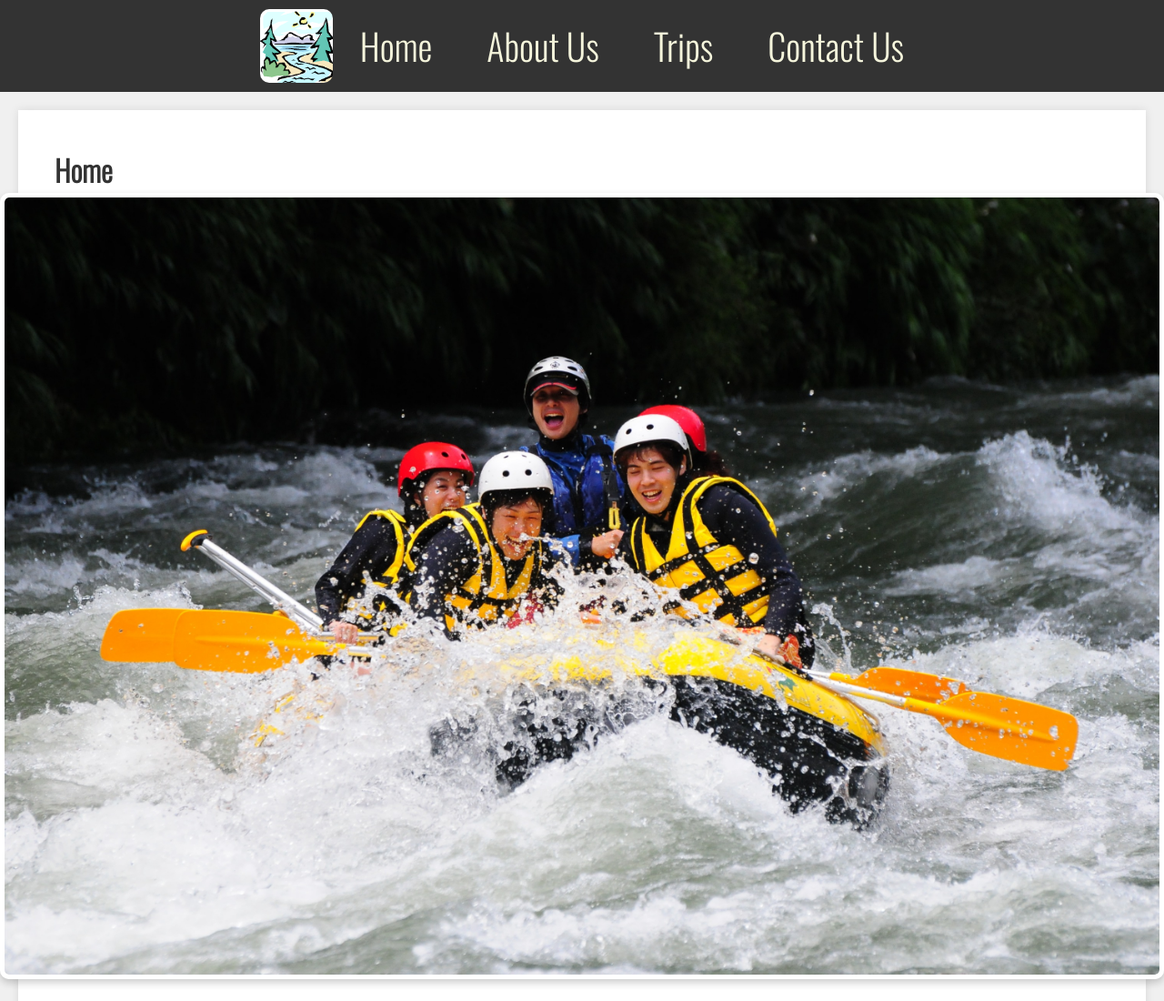
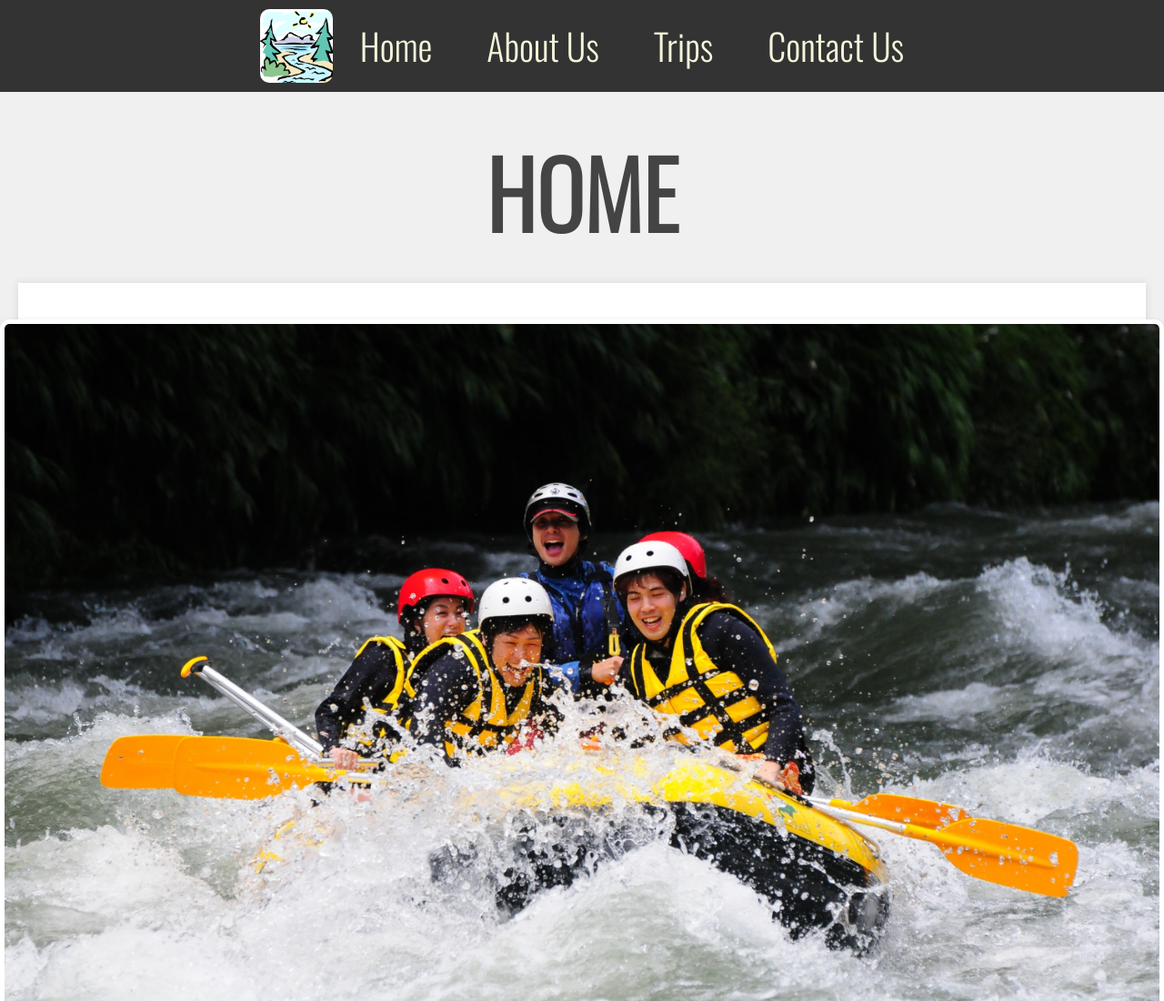
Before and after one commit to Hioyuki/wdd130, a plain HTML site: page wwr/Home.html in a window 1280 px wide. Shown: the top 1100 px of the page at 91% size. Drawn offline with nearby package versions, Linux system fonts and the light colour scheme.

Commit message:
Update Home.html

```diff
--- a/wwr/Home.html
+++ b/wwr/Home.html
@@ -18,9 +18,11 @@
             <a href="https://hioyuki.github.io/wdd130/wwr/contact.html">Contact Us</a>
         </nav>
     </header>
+    <div class="title">
+        <h1>HOME</h1>
+    </div>
     <div class="wrapper js-wrapper">
         <main class="experience-detail">
-            <h1>Home</h1>
             <!-- Key Visual Section -->
             <div class="key-visual --experience-detail">
                 <div class="key-visual__image-wrapper">
```
